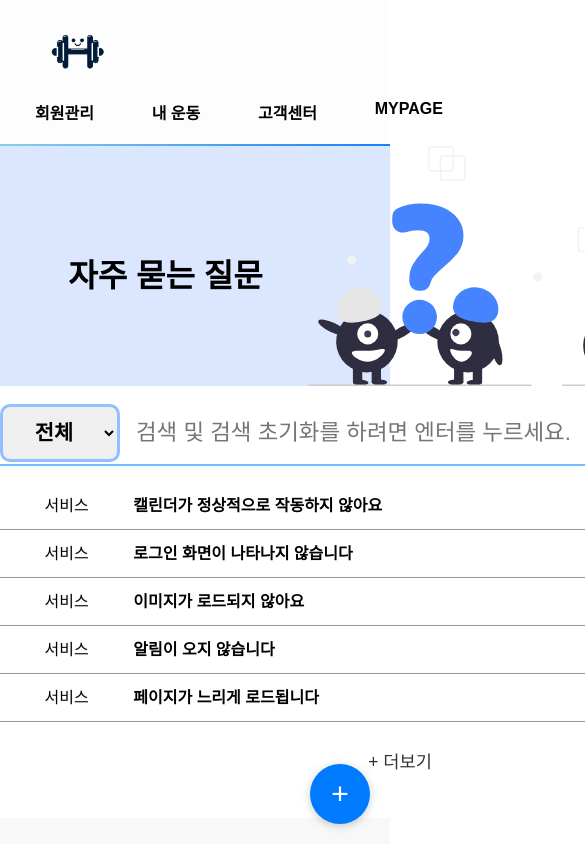
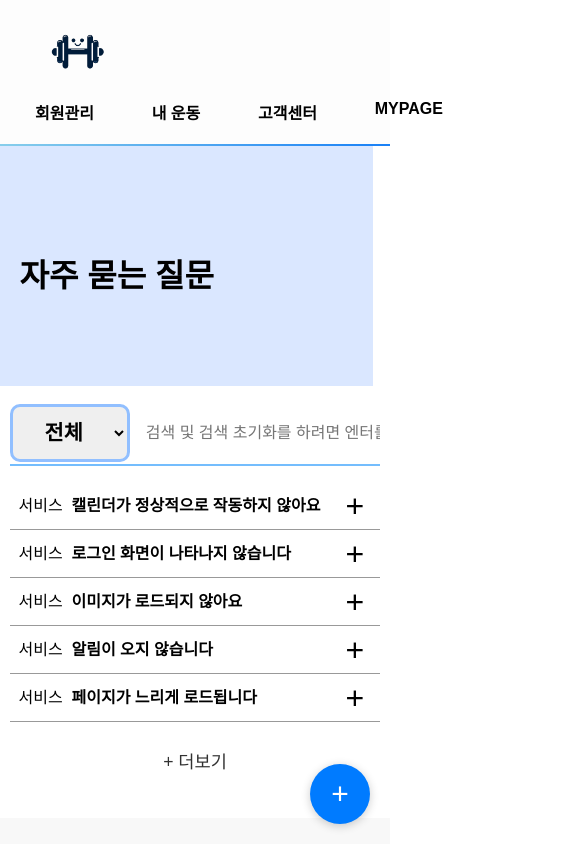
Before and after one commit to BangGiro/project2, a React (Create React App) app in the folder myapp/: page /FAQpage in a window 390 px wide. Shown: the top 844 px of the page, 585 px wide, since content can reach past the window. Built offline with nearby package versions, Linux system fonts and the light colour scheme; grey boxes are pictures that could not be loaded.

Commit message:
자주묻는질문 페이지 미디어쿼리

```diff
--- a/myapp/src/components/pages/faqPage/FAQ.css
+++ b/myapp/src/components/pages/faqPage/FAQ.css
@@ -8,7 +8,6 @@
 @import url('http://fonts.googleapis.com/earlyaccess/nanumgothic.css');
 
 .FAQpage {
-    min-width: 800px;
     margin: auto;
     font-family: 'Nanum Gothic', sans-serif;
 }
@@ -44,7 +43,6 @@
 
 .FAQsearchContainer {
     width: 65vw;
-    min-width: 800px;
     margin: auto;
 
     display: flex;
@@ -64,7 +62,6 @@
 
     padding-left: 1rem;
 
-    min-width: 680px;
     font-size: 1.4rem;
 
     border: 0;
@@ -104,7 +101,6 @@
 
     height: 3rem;
     width: 65vw;
-    min-width: 800px;
 
     margin: auto;
 
@@ -191,3 +187,36 @@
     padding: 1rem;
     height: 30vh;
 }
+
+/* =============================================================================== */
+/* 미디어쿼리 */
+
+@media screen and (max-width: 900px) {
+    .FAQ_container,
+    .FAQsearchContainer,
+    .FAQsearchBar {
+        width: 95vw;
+    }
+
+
+}
+
+@media screen and (max-width: 580px) {
+    .FAQsearchBar {
+        font-size: 1rem;
+    }
+
+    .FAQtitle {
+        position: absolute;
+        top: calc(50% - 1rem);
+        margin-left: 5vw;
+    }
+
+    .FAQheader {
+        width: calc(100vw - 17px);
+    }
+
+    .FAQheader > img {
+        display: none;
+    }
+}
```
